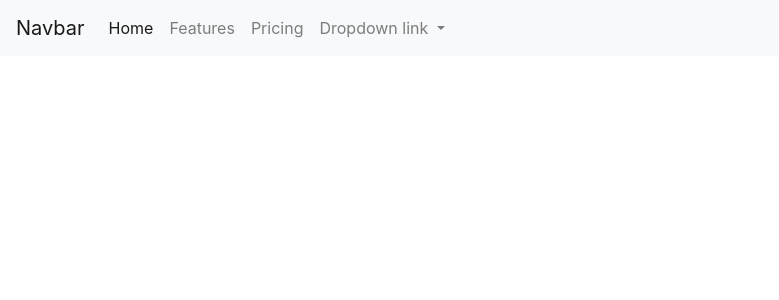
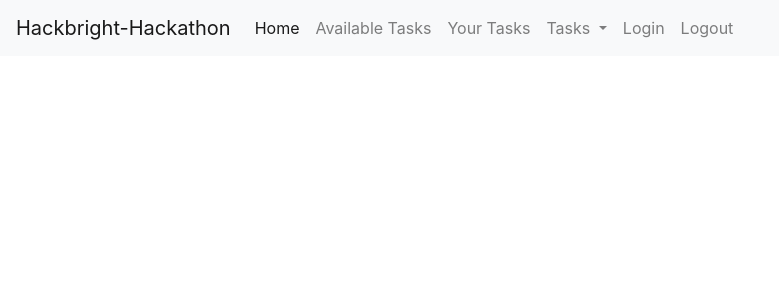
Before and after one commit to Hackbright-Covid-19-Hackathon/hack-covid-19, a Python web app: template templates/base.html in a window 1280 px wide. Shown: the top 300 px of the page, without its empty margins (0-779 px from the left). Run offline with Jinja, Linux system fonts and the light colour scheme; the template is opened without the code that fills it, so the values that code supplies are empty; some libraries are stand-ins or nearby versions.

Commit message:
update all

```diff
--- a/templates/navbar.html
+++ b/templates/navbar.html
@@ -1,5 +1,5 @@
 <nav class="navbar navbar-expand-lg navbar-light bg-light">
-  <a class="navbar-brand" href="#">Navbar</a>
+  <a class="navbar-brand" href="#">Hackbright-Hackathon</a>
   <button class="navbar-toggler" type="button" data-toggle="collapse" data-target="#navbarNavDropdown" aria-controls="navbarNavDropdown" aria-expanded="false" aria-label="Toggle navigation">
     <span class="navbar-toggler-icon"></span>
   </button>
@@ -9,20 +9,26 @@
         <a class="nav-link" href="#">Home <span class="sr-only">(current)</span></a>
       </li>
       <li class="nav-item">
-        <a class="nav-link" href="#">Features</a>
+        <a class="nav-link" href="#">Available Tasks</a>
       </li>
       <li class="nav-item">
-        <a class="nav-link" href="#">Pricing</a>
+        <a class="nav-link" href="#">Your Tasks</a>
       </li>
       <li class="nav-item dropdown">
         <a class="nav-link dropdown-toggle" href="#" id="navbarDropdownMenuLink" data-toggle="dropdown" aria-haspopup="true" aria-expanded="false">
-          Dropdown link
+          Tasks
         </a>
         <div class="dropdown-menu" aria-labelledby="navbarDropdownMenuLink">
-          <a class="dropdown-item" href="#">Action</a>
-          <a class="dropdown-item" href="#">Another action</a>
+          <a class="dropdown-item" href="#">Available Tasks</a>
+          <a class="dropdown-item" href="#">Your Tasks</a>
           <a class="dropdown-item" href="#">Something else here</a>
         </div>
+      </li>
+      <li class="nav-item">
+        <a class="nav-link" href="#">Login</a>
+      </li>
+      <li class="nav-item">
+        <a class="nav-link" href="#">Logout</a>
       </li>
     </ul>
   </div>
```
Also changed, not shown: requirements.txt (deleted).
